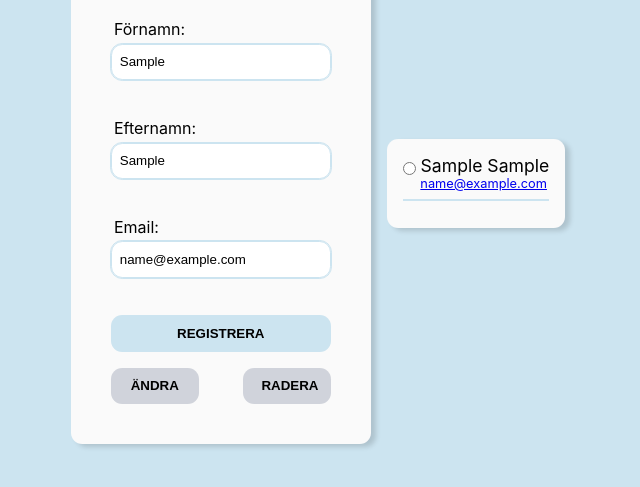
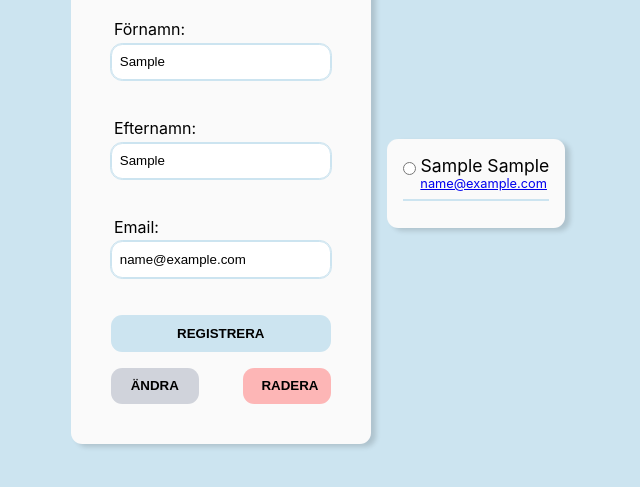
Before and after one commit to Jonasastrom242/javascript_inlamningsuppg1, a plain HTML site: page index.html in a window 1280 px wide. Both pictures are taken after typing "Sample", "Sample", "name@example.com" into the empty fields and a click on the button "REGISTRERA". Shown: the part 93-580 px from the top of the page, without its empty margins (322-962 px from the left). Drawn offline with Linux system fonts and the light colour scheme.

Commit message:
Tout est prêt

```diff
--- a/custom.css
+++ b/custom.css
@@ -175,3 +175,6 @@ html, body {
     margin-top: .4rem;
     margin-right: .3rem;
 }
+.red_alert {
+    background-color: #fdb6b6;
+}
--- a/index.html
+++ b/index.html
@@ -46,7 +46,7 @@
                 <div class="flex">
                     <button class="btn btn-primary btn-block2 invisible" id="change">Ändra</button>
                     <button class="btn btn-primary btn-block2 display-none" id="save">Spara</button>
-                    <button class="btn btn-primary btn-block2 display-none" id="radera">Radera</button>
+                    <button class="btn btn-primary btn-block2 display-none red_alert" id="radera">Radera</button>
                 </div>
 
             </div>
```
